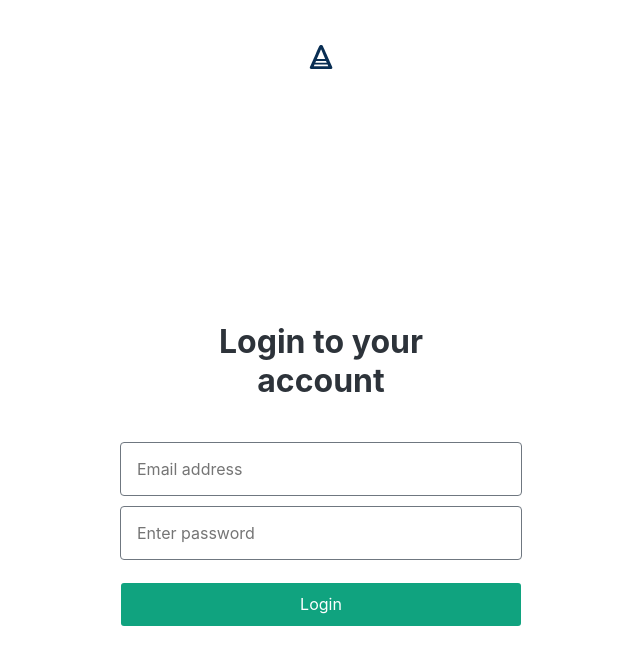
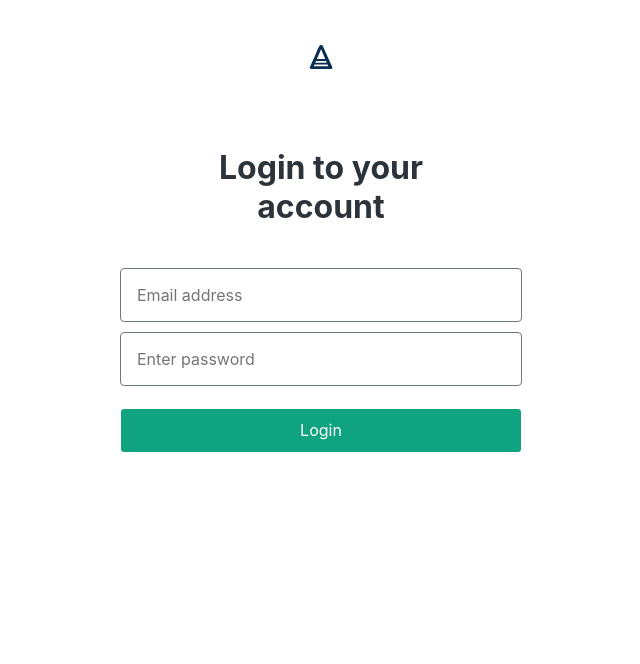
Before and after one commit to ayushanand18/custom-branded-chatgpt, a React (Create React App) app in the folder my-app/: page /auth/login in a window 1280 px wide. Shown: the top 664 px of the page, without its empty margins (319-959 px from the left). Built offline with nearby package versions, Linux system fonts and the light colour scheme; no server answers.

Commit message:
fix(UI): reduced padding ambiguity in login screen

```diff
--- a/my-app/src/styles/auth.css
+++ b/my-app/src/styles/auth.css
@@ -147,7 +147,7 @@
     vertical-align: baseline;
     display: flex;
     flex-direction: column;
-    justify-content: space-between;
+    justify-content: flex-start;
     min-height: 100%;
     margin: 0px auto 0px auto;
     align-items: center;
@@ -186,7 +186,6 @@
     justify-content: center;
     padding: 32px 0 0;
     flex: 0 0 auto;
-    flex-grow: 1;
     max-width: 90%;
 }
 .main .section {
```
